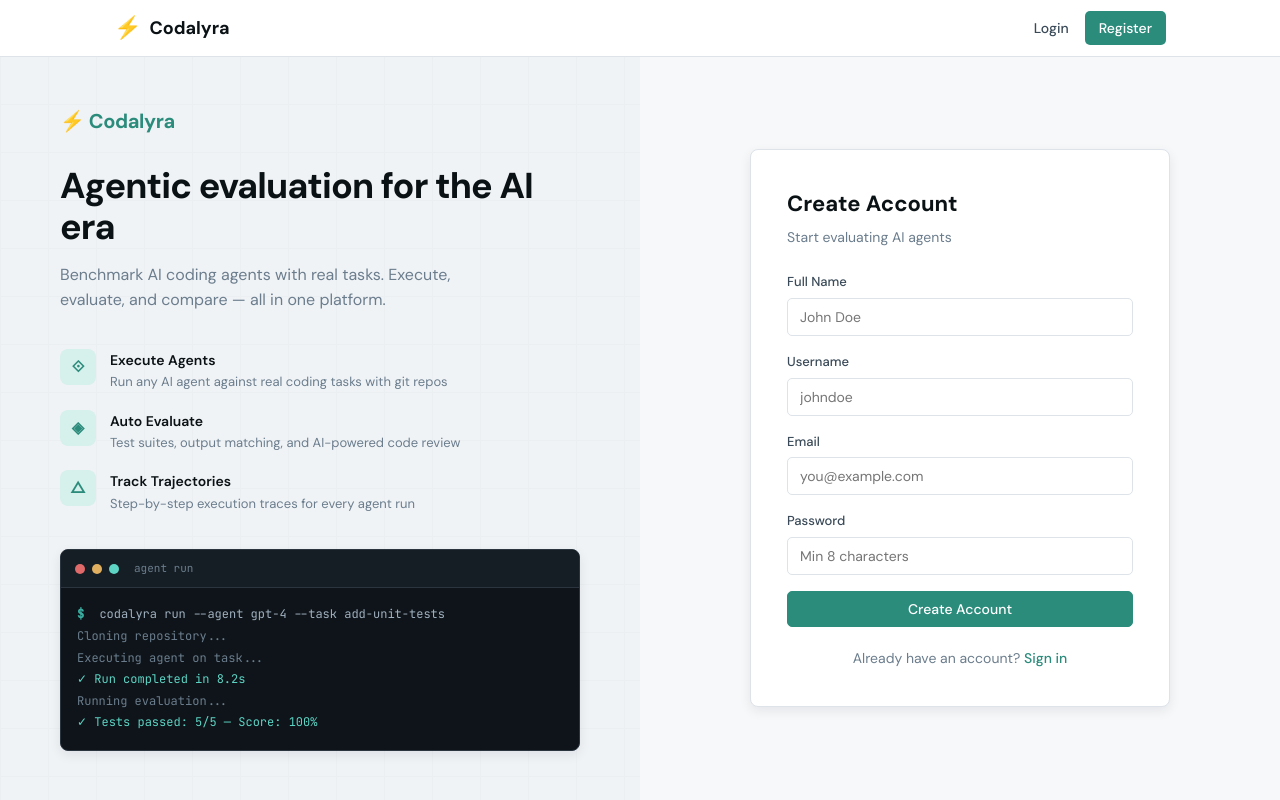
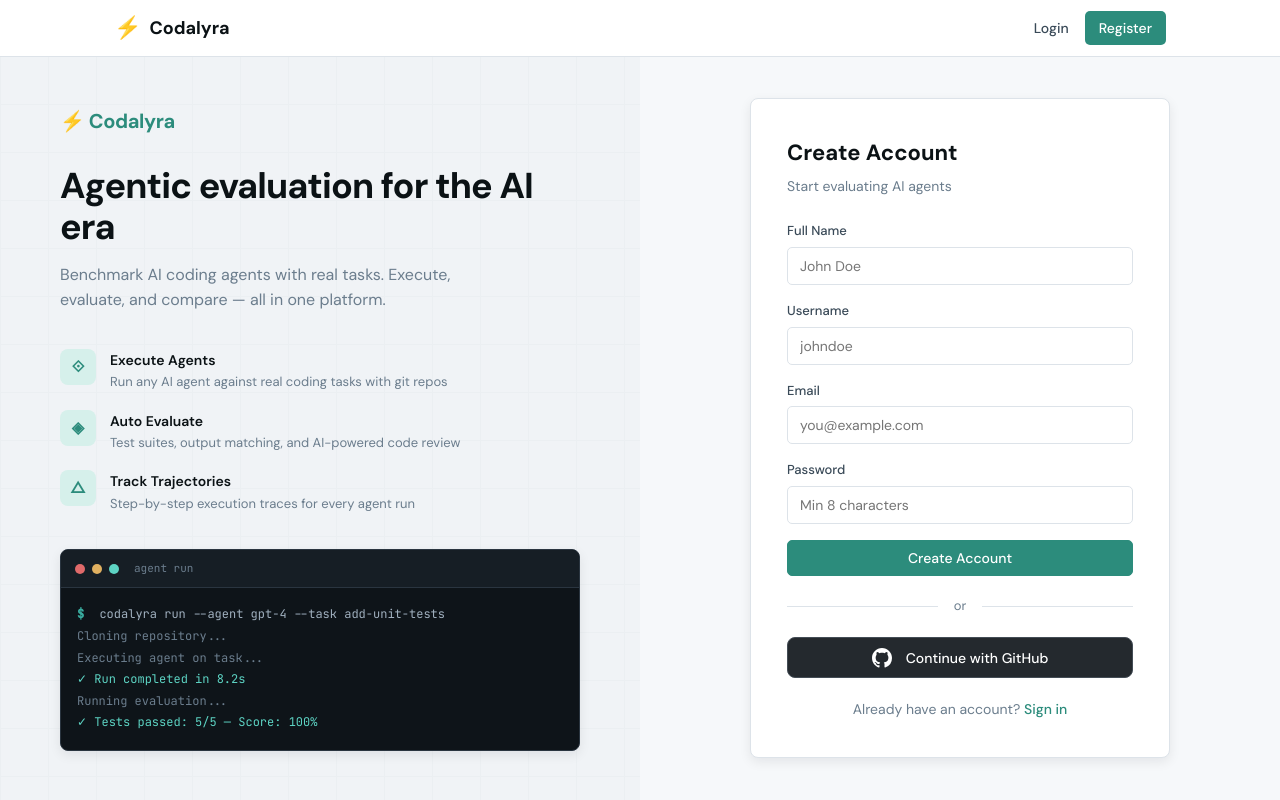
Before and after one commit to HMZ-H/codalyra-ai, a React app in the folder frontend/: page /register in a window 1280 px wide. Built offline with nearby package versions, Linux system fonts and the light colour scheme; the HTML template or start-up script is replaced by a standard one.

Commit message:
feat: add GitHub login button to auth pages
Add 'Continue with GitHub' OAuth button with GitHub icon SVG
to both Login and Register pages. Add auth divider and button styles.

```diff
--- a/frontend/src/pages/Login.jsx
+++ b/frontend/src/pages/Login.jsx
@@ -103,6 +103,22 @@ export default function Login() {
               {loading ? 'Signing in...' : 'Sign In'}
             </button>
           </form>
+          <div className="auth-divider">
+            <span>or</span>
+          </div>
+          <button
+            className="btn btn-github btn-full"
+            onClick={() => {
+              const clientId = import.meta.env.VITE_GITHUB_CLIENT_ID;
+              const redirectUri = import.meta.env.VITE_GITHUB_REDIRECT_URI || 'http://localhost:5173/auth/github/callback';
+              window.location.href = `https://github.com/login/oauth/authorize?client_id=${clientId}&redirect_uri=${redirectUri}&scope=read:user+user:email+repo`;
+            }}
+          >
+            <svg width="20" height="20" viewBox="0 0 24 24" fill="currentColor" style={{ marginRight: '0.5rem' }}>
+              <path d="M12 0C5.37 0 0 5.37 0 12c0 5.31 3.435 9.795 8.205 11.385.6.105.825-.255.825-.57 0-.285-.015-1.23-.015-2.235-3.015.555-3.795-.735-4.035-1.41-.135-.345-.72-1.41-1.23-1.695-.42-.225-1.02-.78-.015-.795.945-.015 1.62.87 1.845 1.23 1.08 1.815 2.805 1.305 3.495.99.105-.78.42-1.305.765-1.605-2.67-.3-5.46-1.335-5.46-5.925 0-1.305.465-2.385 1.23-3.225-.12-.3-.54-1.53.12-3.18 0 0 1.005-.315 3.3 1.23.96-.27 1.98-.405 3-.405s2.04.135 3 .405c2.295-1.56 3.3-1.23 3.3-1.23.66 1.65.24 2.88.12 3.18.765.84 1.23 1.905 1.23 3.225 0 4.605-2.805 5.625-5.475 5.925.435.375.81 1.095.81 2.22 0 1.605-.015 2.895-.015 3.3 0 .315.225.69.825.57A12.02 12.02 0 0024 12c0-6.63-5.37-12-12-12z" />
+            </svg>
+            Continue with GitHub
+          </button>
           <p className="auth-footer">
             Don't have an account? <Link to="/register">Register</Link>
           </p>
--- a/frontend/src/pages/Register.jsx
+++ b/frontend/src/pages/Register.jsx
@@ -100,6 +100,22 @@ export default function Register() {
               {loading ? 'Creating...' : 'Create Account'}
             </button>
           </form>
+          <div className="auth-divider">
+            <span>or</span>
+          </div>
+          <button
+            className="btn btn-github btn-full"
+            onClick={() => {
+              const clientId = import.meta.env.VITE_GITHUB_CLIENT_ID;
+              const redirectUri = import.meta.env.VITE_GITHUB_REDIRECT_URI || 'http://localhost:5173/auth/github/callback';
+              window.location.href = `https://github.com/login/oauth/authorize?client_id=${clientId}&redirect_uri=${redirectUri}&scope=read:user+user:email+repo`;
+            }}
+          >
+            <svg width="20" height="20" viewBox="0 0 24 24" fill="currentColor" style={{ marginRight: '0.5rem' }}>
+              <path d="M12 0C5.37 0 0 5.37 0 12c0 5.31 3.435 9.795 8.205 11.385.6.105.825-.255.825-.57 0-.285-.015-1.23-.015-2.235-3.015.555-3.795-.735-4.035-1.41-.135-.345-.72-1.41-1.23-1.695-.42-.225-1.02-.78-.015-.795.945-.015 1.62.87 1.845 1.23 1.08 1.815 2.805 1.305 3.495.99.105-.78.42-1.305.765-1.605-2.67-.3-5.46-1.335-5.46-5.925 0-1.305.465-2.385 1.23-3.225-.12-.3-.54-1.53.12-3.18 0 0 1.005-.315 3.3 1.23.96-.27 1.98-.405 3-.405s2.04.135 3 .405c2.295-1.56 3.3-1.23 3.3-1.23.66 1.65.24 2.88.12 3.18.765.84 1.23 1.905 1.23 3.225 0 4.605-2.805 5.625-5.475 5.925.435.375.81 1.095.81 2.22 0 1.605-.015 2.895-.015 3.3 0 .315.225.69.825.57A12.02 12.02 0 0024 12c0-6.63-5.37-12-12-12z" />
+            </svg>
+            Continue with GitHub
+          </button>
           <p className="auth-footer">
             Already have an account? <Link to="/login">Sign in</Link>
           </p>
--- a/frontend/src/styles/app.css
+++ b/frontend/src/styles/app.css
@@ -106,9 +106,17 @@ body {
 }
 .nav-link-primary:hover { background: var(--accent-hover); color: #fff; }
 .nav-user {
+  display: flex;
+  align-items: center;
+  gap: 0.4rem;
   font-size: 13px;
   color: var(--text-muted);
   font-family: 'JetBrains Mono', monospace;
+}
+.nav-avatar {
+  width: 22px;
+  height: 22px;
+  border-radius: 50%;
 }
 .btn-link {
   background: none;
@@ -659,6 +667,39 @@ body {
 }
 .auth-footer a { color: var(--accent); text-decoration: none; font-weight: 500; }
 .auth-footer a:hover { text-decoration: underline; }
+
+.auth-divider {
+  display: flex;
+  align-items: center;
+  gap: 1rem;
+  margin: 1.25rem 0;
+  color: var(--text-muted);
+  font-size: 13px;
+}
+.auth-divider::before,
+.auth-divider::after {
+  content: '';
+  flex: 1;
+  height: 1px;
+  background: var(--border);
+}
+.btn-github {
+  display: flex;
+  align-items: center;
+  justify-content: center;
+  padding: 0.6rem 1rem;
+  background: #24292e;
+  color: #fff;
+  border: 1px solid #444d56;
+  border-radius: var(--radius);
+  font-size: 14px;
+  font-weight: 500;
+  cursor: pointer;
+  transition: background 0.15s;
+}
+.btn-github:hover {
+  background: #2f363d;
+}
 
 /* ============ MODAL ============ */
 .modal-overlay {
```
